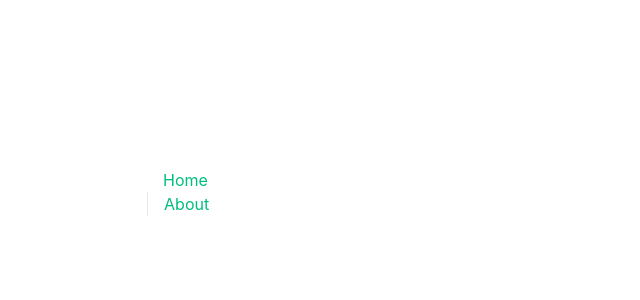
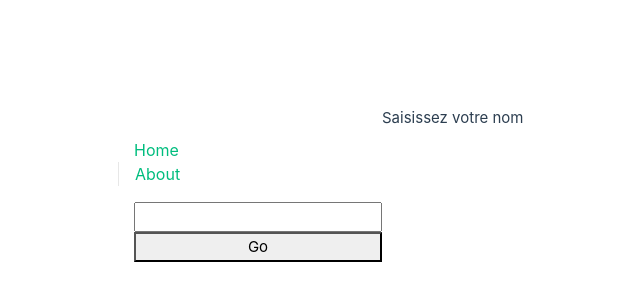
Before and after one commit to Haldarys/QuizzApp, a Vue app in the folder quiz-ui/: page /questions in a window 1280 px wide. Before the commit this address had no page. Shown: the part 216-516 px from the top of the page, without its empty margins (258-898 px from the left). Built offline with nearby package versions, Linux system fonts and the light colour scheme.

Commit message:
Add component NewQuiz to launch a new quiz

```diff
--- a/quiz-ui/src/router/index.js
+++ b/quiz-ui/src/router/index.js
@@ -22,6 +22,11 @@ const router = createRouter({
       path: '/start-new-quiz-page',
       name: 'NewQuizPage',
       component: () => import('../views/NewQuizPage.vue')
+    },
+    {
+      path: '/questions',
+      name: 'NewQuizPage',
+      component: () => import('../views/NewQuizPage.vue')
     }
   ]
 })
--- /dev/null
+++ b/quiz-ui/src/services/ParticipationStorageService.js
@@ -0,0 +1,17 @@
+export default {
+  clear() {
+    // todo : implement
+  },
+  savePlayerName(playerName) {
+    window.localStorage.setItem("playerName", playerName);
+  },
+  getPlayerName() {
+    return window.localStorage.getItem("playerName");
+  },
+  saveParticipationScore(participationScore) {
+    // todo : implement
+  },
+  getParticipationScore() {
+    // todo : implement
+  }
+};
--- a/quiz-ui/src/views/NewQuizPage.vue
+++ b/quiz-ui/src/views/NewQuizPage.vue
@@ -1,15 +1,29 @@
 <template>
-  <input type="text" v-model="username" />
+  <label for="username"> Saisissez votre nom</label>
+  <input type="text" v-model="username" id="username" />
   <p>{{ username }}</p>
+  <button @click="launchNewQuiz()"> Go </button>
 </template>
 
 <script>
+
+import participationStorageService from "@/services/ParticipationStorageService";
+
 export default {
   name: "HomePage",
   data() {
     return { username: '' }
+
   },
   async created() {
+    if (participationStorageService.getPlayerName() == null) return;
+    this.username = participationStorageService.getPlayerName();
+  },
+  methods: {
+    launchNewQuiz() {
+      participationStorageService.savePlayerName(this.username);
+      console.log("Launch new quiz with", this.username);
+    },
   }
 }
 </script>
```
